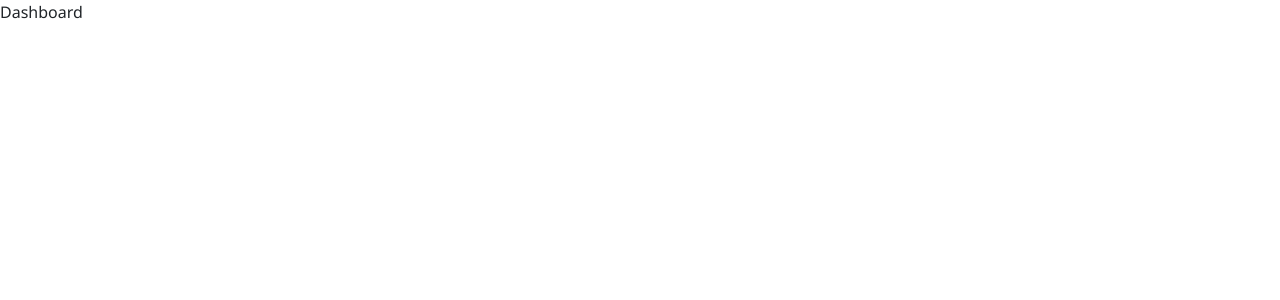
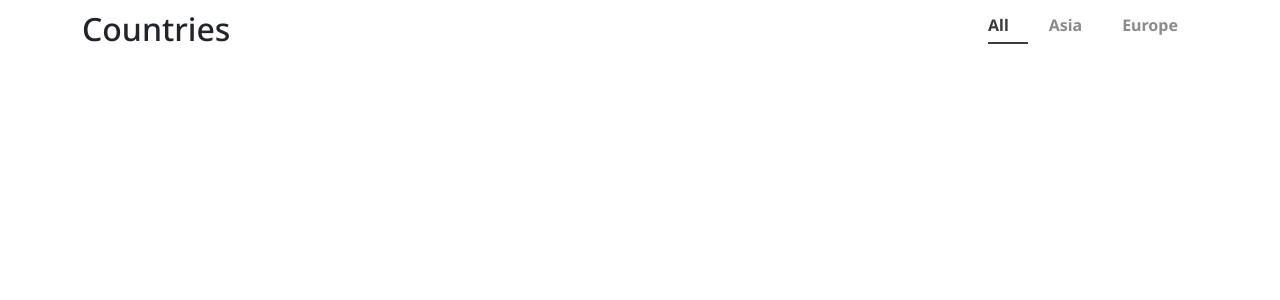
Before and after one commit to sambath-chandran/machine-test, a React (Create React App) app: page / in a window 1280 px wide. Shown: the top 300 px of the page. Built offline with nearby package versions, Linux system fonts and the light colour scheme; sample sign-in values are in the browser's storage.

Commit message:
header completed

```diff
--- a/package.json
+++ b/package.json
@@ -8,6 +8,7 @@
     "@testing-library/react": "^16.3.0",
     "@testing-library/user-event": "^13.5.0",
     "bootstrap": "^5.3.3",
+    "hamburger-react": "^2.5.2",
     "jwt-encode": "^1.0.1",
     "react": "^19.1.0",
     "react-dom": "^19.1.0",
@@ -40,5 +41,8 @@
       "last 1 firefox version",
       "last 1 safari version"
     ]
+  },
+  "devDependencies": {
+    "animate.css": "^4.1.1"
   }
 }
--- a/public/index.html
+++ b/public/index.html
@@ -20,6 +20,10 @@
       href="https://cdn.jsdelivr.net/npm/bootstrap@5.2.0-beta1/dist/css/bootstrap.min.css"
       integrity="sha384-0evHe/X+R7YkIZDRvuzKMRqM+OrBnVFBL6DOitfPri4tjfHxaWutUpFmBp4vmVor"
       crossorigin="anonymous"
+    />
+    <link
+      rel="stylesheet"
+      href="https://cdnjs.cloudflare.com/ajax/libs/animate.css/4.1.1/animate.min.css"
     />
     <!--
       Notice the use of %PUBLIC_URL% in the tags above.
--- a/src/App.css
+++ b/src/App.css
@@ -142,3 +142,75 @@ html {
   background-color: transparent;
   font-size: 22px;
 }
+.header-wrapper {
+  display: flex;
+  padding: 10px 0;
+  justify-content: space-between;
+  align-items: center;
+}
+.nav-list {
+  display: flex;
+  list-style: none;
+  padding: 0;
+  transition: all 0.2s ease-in-out;
+}
+.nav-list > li {
+  margin: 0 20px;
+}
+
+.nav-list li > a {
+  position: relative;
+  text-decoration: none;
+  color: #8b8b8b;
+  font-weight: 700;
+}
+.nav-list li > .active {
+  color: #3c3c3c;
+}
+
+.nav-list li > .active::after {
+  content: "";
+  position: absolute;
+  display: block;
+  width: 40px;
+  height: 2px;
+  background-color: #3c3c3c;
+  margin-top: 5px;
+  left: 0;
+}
+.resp_nav {
+  position: relative;
+  display: none;
+}
+@media screen and (max-width: 600px) {
+  .nav-list {
+    display: none;
+  }
+  .resp_nav {
+    display: block;
+  }
+}
+.mob_nav_list {
+  position: absolute;
+  padding: 0;
+  list-style: none;
+  background-color: #3d3d3d;
+  padding: 10px 20px;
+  right: 0;
+}
+.mob_nav_list li {
+  padding: 10px;
+}
+.mob_nav_list li > a {
+  position: relative;
+  text-decoration: none;
+  color: #8b8b8b;
+  font-weight: 700;
+  transition: all 0.2s ease-in-out;
+}
+.mob_nav_list li:hover > a {
+  color: #fff;
+}
+.mob_nav_list li > .active {
+  color: #ffff;
+}
--- /dev/null
+++ b/src/components/Header.jsx
@@ -0,0 +1,75 @@
+import React, { useEffect, useRef, useState } from "react";
+import Hamburger from "hamburger-react";
+
+function Header() {
+  const containerRef = useRef();
+  const [showMenu, setShowMenu] = useState(false);
+
+  useEffect(() => {
+    function handleClickOutside(event) {
+      if (
+        containerRef.current &&
+        !containerRef.current.contains(event.target)
+      ) {
+        setShowMenu(false);
+      }
+    }
+
+    document.addEventListener("mousedown", handleClickOutside);
+
+    return () => {
+      document.removeEventListener("mousedown", handleClickOutside);
+    };
+  }, [containerRef]);
+
+  return (
+    <header>
+      <div className="container">
+        <div className="header-wrapper">
+          <h2>Countries</h2>
+          <nav>
+            <ul className="nav-list">
+              <li>
+                <a className="active" href="/">
+                  All
+                </a>
+              </li>
+              <li>
+                <a href="/">Asia</a>
+              </li>
+              <li>
+                <a href="/">Europe</a>
+              </li>
+            </ul>
+          </nav>
+          <div className="resp_nav">
+            <Hamburger
+              onToggle={() => setShowMenu(!showMenu)}
+              toggled={showMenu}
+            />
+            {showMenu && (
+              <ul
+                className="mob_nav_list animate__animated animate__fadeIn"
+                ref={containerRef}
+              >
+                <li>
+                  <a className="active" href="/">
+                    All
+                  </a>
+                </li>
+                <li>
+                  <a href="/">Asia</a>
+                </li>
+                <li>
+                  <a href="/">Europe</a>
+                </li>
+              </ul>
+            )}
+          </div>
+        </div>
+      </div>
+    </header>
+  );
+}
+
+export default Header;
--- a/src/index.js
+++ b/src/index.js
@@ -5,6 +5,7 @@ import App from "./App";
 import reportWebVitals from "./reportWebVitals";
 import "bootstrap/dist/js/bootstrap.bundle.min.js";
 import { Toaster } from "react-hot-toast";
+import 'animate.css';
 
 const root = ReactDOM.createRoot(document.getElementById("root"));
 root.render(
--- a/src/pages/Dashboard.jsx
+++ b/src/pages/Dashboard.jsx
@@ -1,7 +1,12 @@
 import React from "react";
+import Header from "../components/Header";
 
 function Dashboard() {
-  return <div>Dashboard</div>;
+  return (
+    <>
+      <Header />
+    </>
+  );
 }
 
 export default Dashboard;
```
Also changed, not shown: 1 other file (tests, documents, lock files or other folders).
